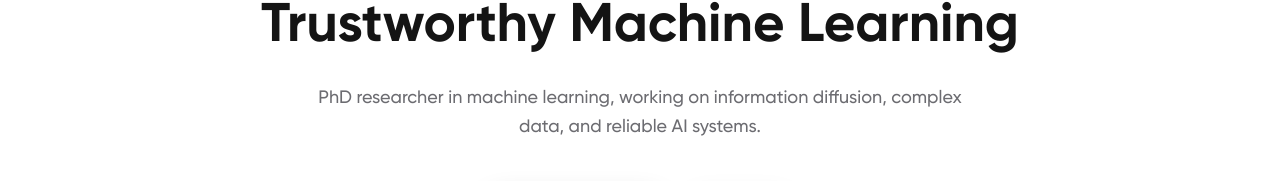
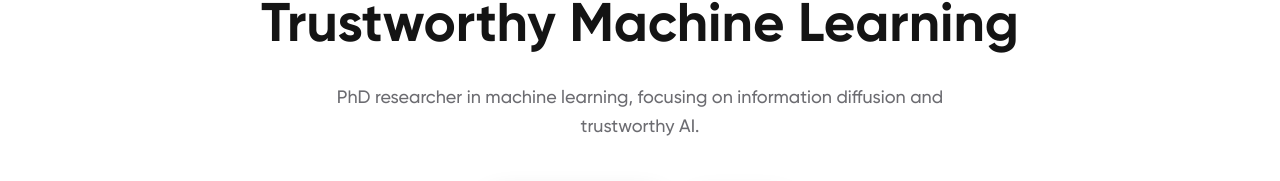
Before and after one commit to kyxzhe/kyxzhe.github.io, a Next.js app: page / in a window 1280 px wide. Shown: the part 208-389 px from the top of the page. Built offline with nearby package versions, Linux system fonts and the light colour scheme; no server answers.

Commit message:
chore: tighten hero blurb

```diff
--- a/src/app/page.tsx
+++ b/src/app/page.tsx
@@ -95,7 +95,7 @@ export default function Home() {
             Trustworthy Machine Learning
           </h1>
           <p className="text-base md:text-lg text-muted-foreground max-w-2xl leading-relaxed">
-            PhD researcher in machine learning, working on information diffusion, complex data, and reliable AI systems.
+            PhD researcher in machine learning, focusing on information diffusion and trustworthy AI.
           </p>
           <div className="flex flex-col sm:flex-row items-center gap-3 mt-4">
             <Link
```
